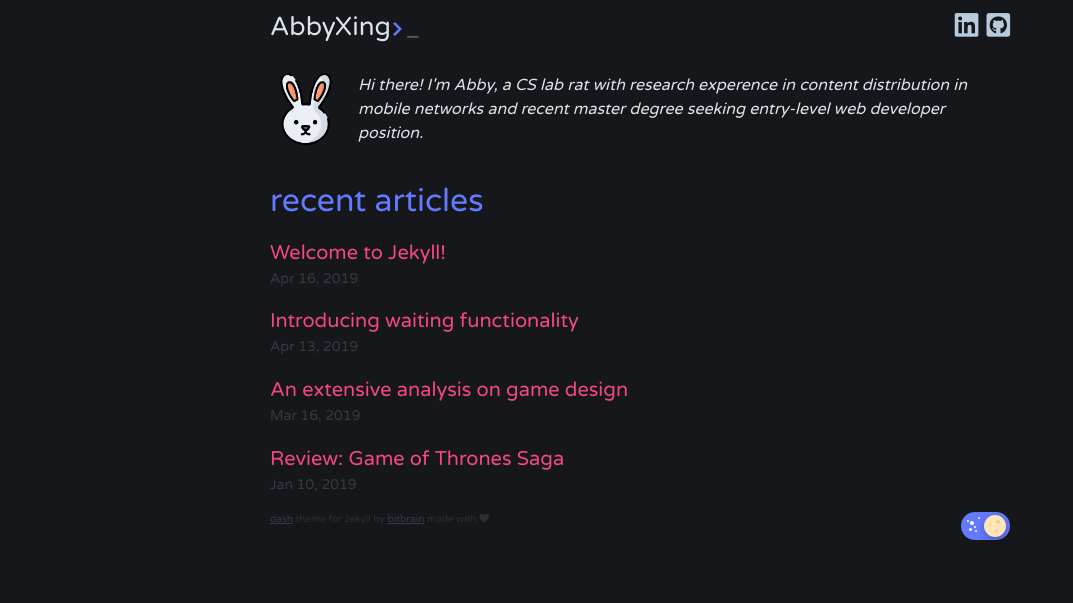
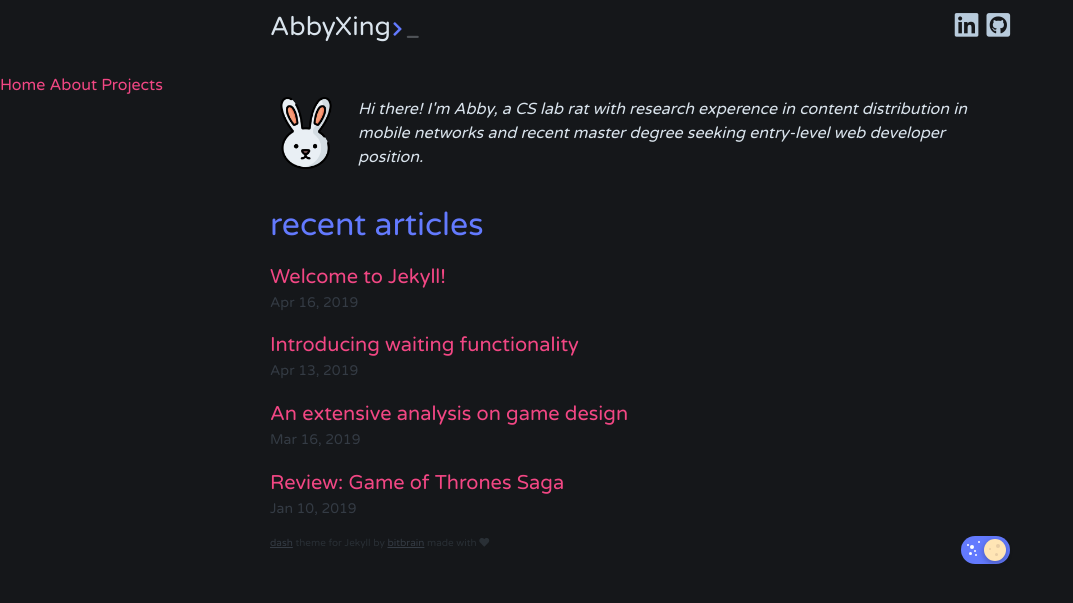
Before and after one commit to AbbyXing/AbbyXing.github.io, a Jekyll site: the page built from index.html, in a window 1280 px wide. Shown: the top 603 px of the page, without its empty margins (0-1073 px from the left). Built offline with Jekyll 4.4.1, drawn with Linux system fonts in a browser that asks for light colours; the list of posts is cut into pages by our own code.

Commit message:
add nav and about

```diff
--- a/_config.yml
+++ b/_config.yml
@@ -1,4 +1,6 @@
 title: AbbyXing
+url: ""
+baseurl: ""
 author: Github User
 email: 867791585@qq.com
 description: > # this means to ignore newlines until "show_exerpts:"
--- /dev/null
+++ b/_data/nav.yml
@@ -0,0 +1,7 @@
+list:
+  - title: Home
+    url: ""
+  - title: About
+    url: about
+  - title: Projects
+    url: projects
--- a/_includes/author.html
+++ b/_includes/author.html
@@ -1,4 +1,4 @@
 <div class="author-box">
-<img src="assets/img/my_avatar.png" class="author-avatar" />
+<img src="{{ '/assets/img/my_avatar.png' | relative_url }}" class="author-avatar" />
 {{ site.description }}
 </div>
--- /dev/null
+++ b/_includes/nav.html
@@ -0,0 +1,9 @@
+<nav>
+	{% for item in site.data.nav.list %}
+		{% if item.target %}
+			<a href="#!" onclick="openLink('{{site.baseurl}}/{{item.url}}')">{{item.title}}</a>
+		{% else %}
+			<a href="{{site.baseurl}}/{{item.url}}">{{item.title}}</a>
+		{% endif %}
+	{% endfor %}
+</nav>
--- a/_layouts/default.html
+++ b/_layouts/default.html
@@ -6,6 +6,8 @@
   <body>
 
     {%- include header.html -%}
+
+    {%- include nav.html -%}
 
     <main class="page-content" aria-label="Content">
       <div class="wrapper">
--- a/_layouts/post.html
+++ b/_layouts/post.html
@@ -24,6 +24,7 @@ layout: default
 </div>
 {% endif %}
 
+<!-- Related Posts -->
 {% assign size = site.related_posts | size %}
 {% if size != 0 %}
 <div class="related">
```
Also changed, not shown: _layouts/about.html (added, +9 -0 lines), about.md (added, +12 -0 lines).
